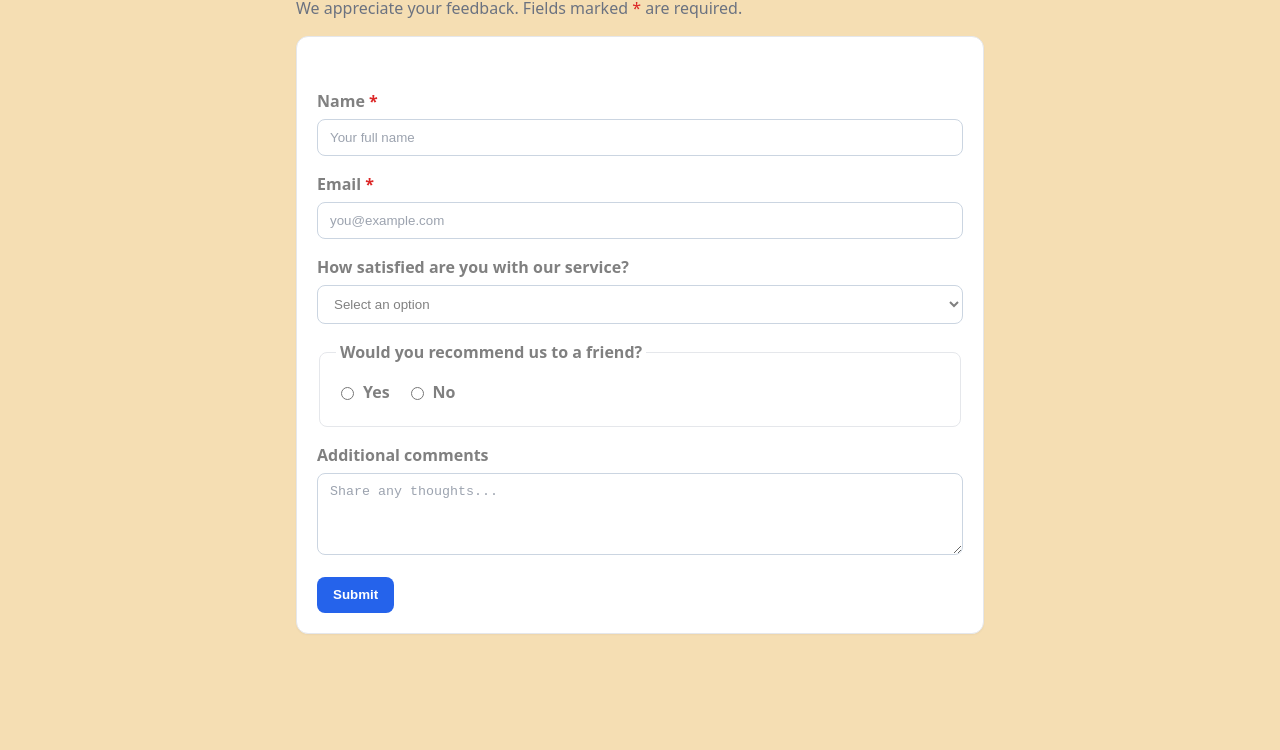
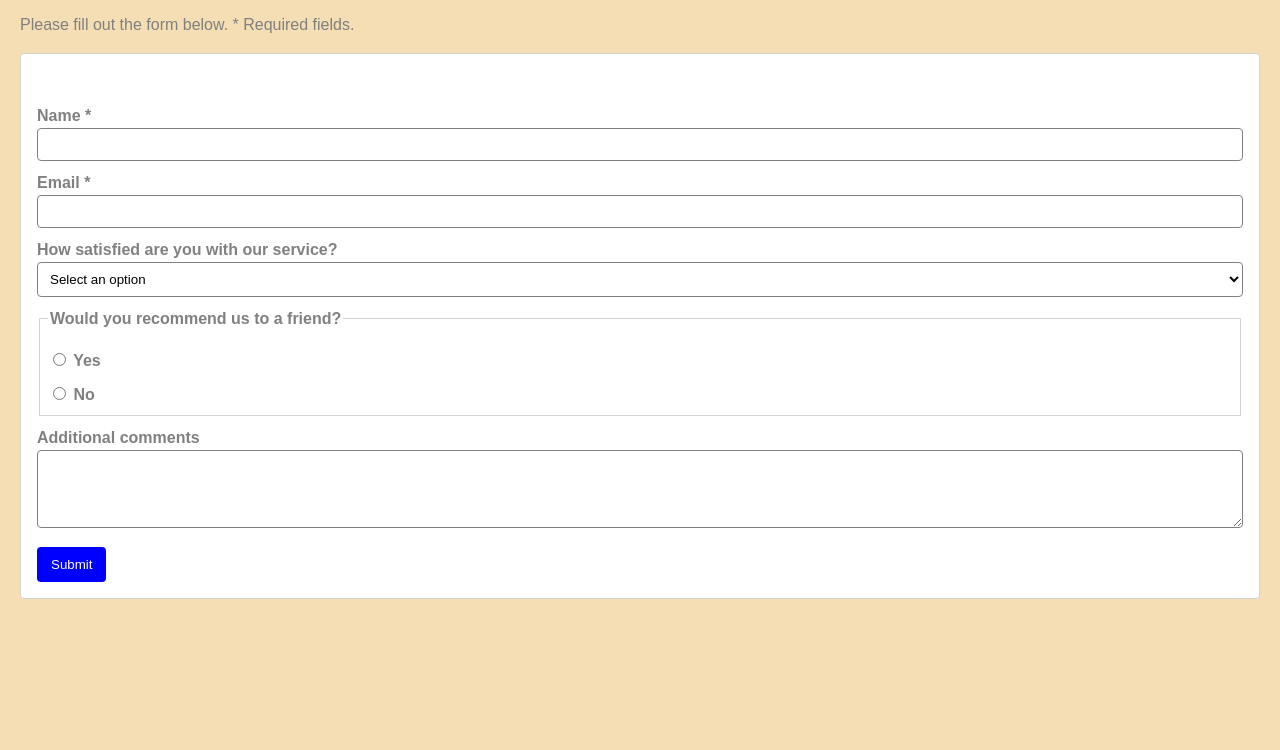
Before and after one commit to MrNawir/interactive-survey-form-group-work, a plain HTML site: page index.html in a window 1280 px wide. Shown: the part 98-848 px from the top of the page. After the commit the page ends 800 px from the top, so only its background shows below. Drawn offline with Linux system fonts and the light colour scheme.

Commit message:
Simplified Work

```diff
--- a/index.html
+++ b/index.html
@@ -3,31 +3,23 @@
   <head>
     <meta charset="utf-8" />
     <meta name="viewport" content="width=device-width, initial-scale=1" />
-    <title>Interactive Survey Form</title>
+    <title>Feedback Survey</title>
     <link rel="stylesheet" href="styles.css" />
   </head>
   <body>
-    <main class="container">
-      <header class="page-header">
+    <main>
       <h1>Feedback Survey</h1>
-        <p class="subtitle">We appreciate your feedback. Fields marked <span class="required" aria-hidden="true">*</span> are required.</p>
-      </header>
+      <p>Please fill out the form below. * Required fields.</p>
 
       <form id="surveyForm">
-        <!-- Feedback area for validation messages (used in Part 2) -->
-        <div id="formFeedback" class="form-feedback" aria-live="polite"></div>
+        <div id="formFeedback"></div>
 
-        <div class="form-group">
-          <label for="name">Name <span class="required" aria-hidden="true">*</span></label>
-          <input type="text" id="name" name="name" placeholder="Your full name" required />
-        </div>
+        <label for="name">Name *</label>
+        <input type="text" id="name" name="name" required />
 
-        <div class="form-group">
-          <label for="email">Email <span class="required" aria-hidden="true">*</span></label>
-          <input type="email" id="email" name="email" placeholder="you@example.com" required />
-        </div>
+        <label for="email">Email *</label>
+        <input type="email" id="email" name="email" required />
 
-        <div class="form-group">
         <label for="satisfaction">How satisfied are you with our service?</label>
         <select id="satisfaction" name="satisfaction">
           <option value="" disabled selected>Select an option</option>
@@ -37,24 +29,17 @@
           <option>Dissatisfied</option>
           <option>Very Dissatisfied</option>
         </select>
-        </div>
 
-        <fieldset class="form-group">
+        <fieldset>
           <legend>Would you recommend us to a friend?</legend>
-          <div class="radio-group">
           <label><input type="radio" name="recommendation" value="Yes" /> Yes</label>
           <label><input type="radio" name="recommendation" value="No" /> No</label>
-          </div>
         </fieldset>
 
-        <div class="form-group">
         <label for="comments">Additional comments</label>
-          <textarea id="comments" name="comments" rows="4" placeholder="Share any thoughts..."></textarea>
-        </div>
+        <textarea id="comments" name="comments" rows="4"></textarea>
 
-        <div class="actions">
         <button type="submit" id="submitBtn">Submit</button>
-        </div>
       </form>
     </main>
   </body>
--- a/styles.css
+++ b/styles.css
@@ -1,63 +1,32 @@
-/* Base styles */
-:root {
-  --bg: wheat;
-  --text: grey;
-  --muted: #6b7280;
-  --primary: #2563eb;
-  --primary-contrast: #ffffff;
-  --border: #e5e7eb;
-  --field-bg: #ffffff;
-  --field-border: #cbd5e1;
-  --focus: #3b82f6;
-  --danger: #dc2626;
-}
-
+/* Simple styles */
 * { box-sizing: border-box; }
-
-html, body { height: 100%; }
 
 body {
   margin: 0;
-  font-family: system-ui, -apple-system, Segoe UI, Roboto, Helvetica, Arial, "Apple Color Emoji", "Segoe UI Emoji";
-  color: var(--text);
-  background: var(--bg);
+  font-family: Arial, sans-serif;
+  color: gray;
+  background: wheat;
   line-height: 1.5;
+  padding: 20px;
 }
 
-.container {
-  max-width: 720px;
-  margin: 3rem auto;
-  padding: 0 1rem;
+form {
+  background: white;
+  border: 1px solid lightgray;
+  border-radius: 4px;
+  padding: 16px;
 }
 
-.page-header { margin-bottom: 1rem; }
-.page-header h1 {
-  margin: 0 0 .25rem 0;
-  font-size: 1.75rem;
-}
-.subtitle { color: var(--muted); margin: 0; }
-.required { color: var(--danger); }
-
-/* Card-like form */
-form#surveyForm {
-  background: var(--field-bg);
-  border: 1px solid var(--border);
-  border-radius: 12px;
-  padding: 1.25rem;
-  box-shadow: 0 1px 2px rgba(0,0,0,0.04);
+#formFeedback {
+  color: red;
+  min-height: 1em;
+  margin: 8px 0;
 }
 
-.form-feedback {
-  margin-bottom: .75rem;
-  color: var(--danger);
-  min-height: 1.25rem; /* reserve space so layout doesn't jump */
-}
-
-.form-group { margin-bottom: 1rem; }
-.form-group label {
+label {
   display: block;
-  font-weight: 600;
-  margin-bottom: .375rem;
+  margin-top: 10px;
+  font-weight: bold;
 }
 
 input[type="text"],
@@ -65,54 +34,38 @@ input[type="email"],
 select,
 textarea {
   width: 100%;
-  padding: .625rem .75rem;
-  border: 1px solid var(--field-border);
-  border-radius: 8px;
-  background: var(--field-bg);
-  color: var(--text);
-  outline: none;
-  transition: border-color .15s ease, box-shadow .15s ease;
+  padding: 8px;
+  border: 1px solid gray;
+  border-radius: 4px;
+  background: white;
+  color: black;
 }
 
 input::placeholder,
-textarea::placeholder { color: #9ca3af; }
+textarea::placeholder { color: gray; }
 
 input:focus,
 select:focus,
 textarea:focus {
-  border-color: var(--focus);
-  box-shadow: 0 0 0 3px rgba(59,130,246,0.15);
+  border-color: blue;
+  outline: none;
 }
 
-fieldset.form-group {
-  border: 1px solid var(--border);
-  border-radius: 8px;
-  padding: .75rem 1rem 1rem;
+fieldset {
+  border: 1px solid lightgray;
+  padding: 8px;
+  margin-top: 10px;
 }
-fieldset.form-group legend {
-  padding: 0 .25rem;
-  font-weight: 600;
+fieldset legend {
+  font-weight: bold;
 }
-.radio-group { display: flex; gap: 1rem; margin-top: .25rem; }
-.radio-group label { display: inline-flex; align-items: center; gap: .375rem; }
 
-.actions { margin-top: 1rem; }
-button#submitBtn {
-  appearance: none;
+button {
+  margin-top: 12px;
+  background: blue;
+  color: white;
   border: none;
-  background: var(--primary);
-  color: var(--primary-contrast);
-  padding: .65rem 1rem;
-  border-radius: 8px;
-  font-weight: 600;
+  padding: 10px 14px;
+  border-radius: 4px;
   cursor: pointer;
-  transition: transform .05s ease, filter .2s ease, background .2s ease;
 }
-button#submitBtn:hover { filter: brightness(1.05); }
-button#submitBtn:active { transform: translateY(1px); }
-
-/* Responsive niceties */
-@media (max-width: 480px) {
-  .container { margin: 1.5rem auto; }
-  .page-header h1 { font-size: 1.4rem; }
-}
```
Lines whose indentation alone changed are shown as unchanged.
